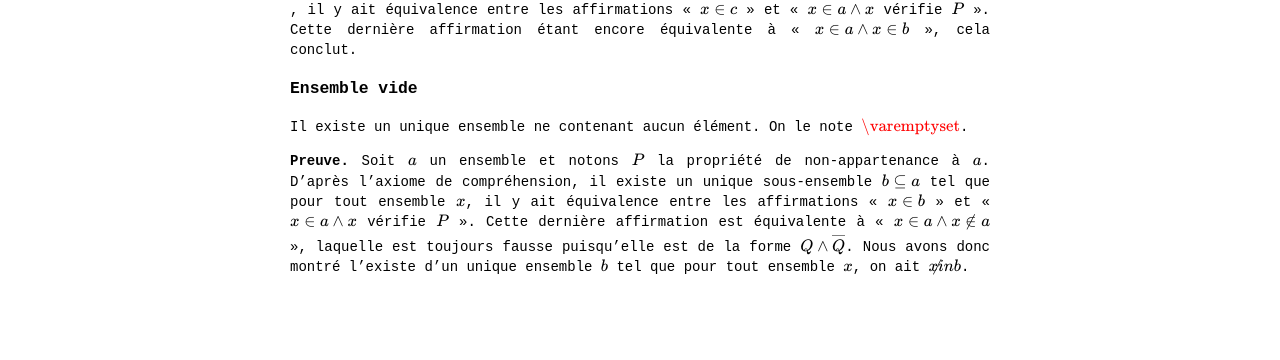
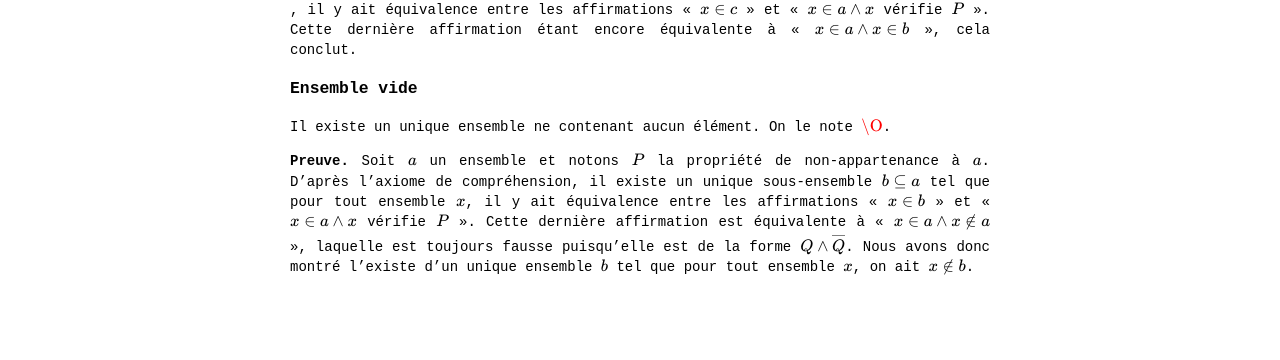
Before and after one commit to Thrallherd/AlgebraExNihilo, a Jekyll site: the page built from set_res1.md, in a window 1280 px wide. Shown: the part 728-1088 px from the top of the page. Built offline with Jekyll 4.4.1, drawn with Linux system fonts in a browser that asks for light colours; formulas are drawn with MathJax 3.

Commit message:
Update set_res1.md

```diff
--- a/set_res1.md
+++ b/set_res1.md
@@ -20,6 +20,6 @@ Si $$a$$ et $$b$$ sont deux ensembles, il existe un unique ensemble $$c$$ tel qu
 **Preuve.** Notons $$P$$ la propriété d'appartenance à l'ensemble $$b$$. D'après l'axiome de compréhension, il existe un unique sous-ensemble $$c \subseteq a$$ tel que pour tout ensemble $$x$$, il y ait équivalence entre les affirmations « $$x \in c$$ » et « $$x \in a \land  x$$ vérifie $$P$$ ». Cette dernière affirmation étant encore équivalente à « $$x \in a \land x \in b$$ », cela conclut.
 
 ### Ensemble vide
-Il existe un unique ensemble ne contenant aucun élément. On le note $$\varemptyset$$.
+Il existe un unique ensemble ne contenant aucun élément. On le note $$\O$$.
 
-**Preuve.** Soit $$a$$ un ensemble et notons $$P$$ la propriété de non-appartenance à $$a$$. D'après l'axiome de compréhension, il existe un unique sous-ensemble $$b \subseteq a$$ tel que pour tout ensemble $$x$$, il y ait équivalence entre les affirmations « $$x \in b$$ » et « $$x \in a \land  x$$ vérifie $$P$$ ». Cette dernière affirmation est équivalente à « $$x \in a \land x \notin a$$ », laquelle est toujours fausse puisqu'elle est de la forme $$Q \land \overline Q$$. Nous avons donc montré l'existe d'un unique ensemble $$b$$ tel que pour tout ensemble $$x$$, on ait $$x \not in b$$.
+**Preuve.** Soit $$a$$ un ensemble et notons $$P$$ la propriété de non-appartenance à $$a$$. D'après l'axiome de compréhension, il existe un unique sous-ensemble $$b \subseteq a$$ tel que pour tout ensemble $$x$$, il y ait équivalence entre les affirmations « $$x \in b$$ » et « $$x \in a \land  x$$ vérifie $$P$$ ». Cette dernière affirmation est équivalente à « $$x \in a \land x \notin a$$ », laquelle est toujours fausse puisqu'elle est de la forme $$Q \land \overline Q$$. Nous avons donc montré l'existe d'un unique ensemble $$b$$ tel que pour tout ensemble $$x$$, on ait $$x \notin b$$.
```
